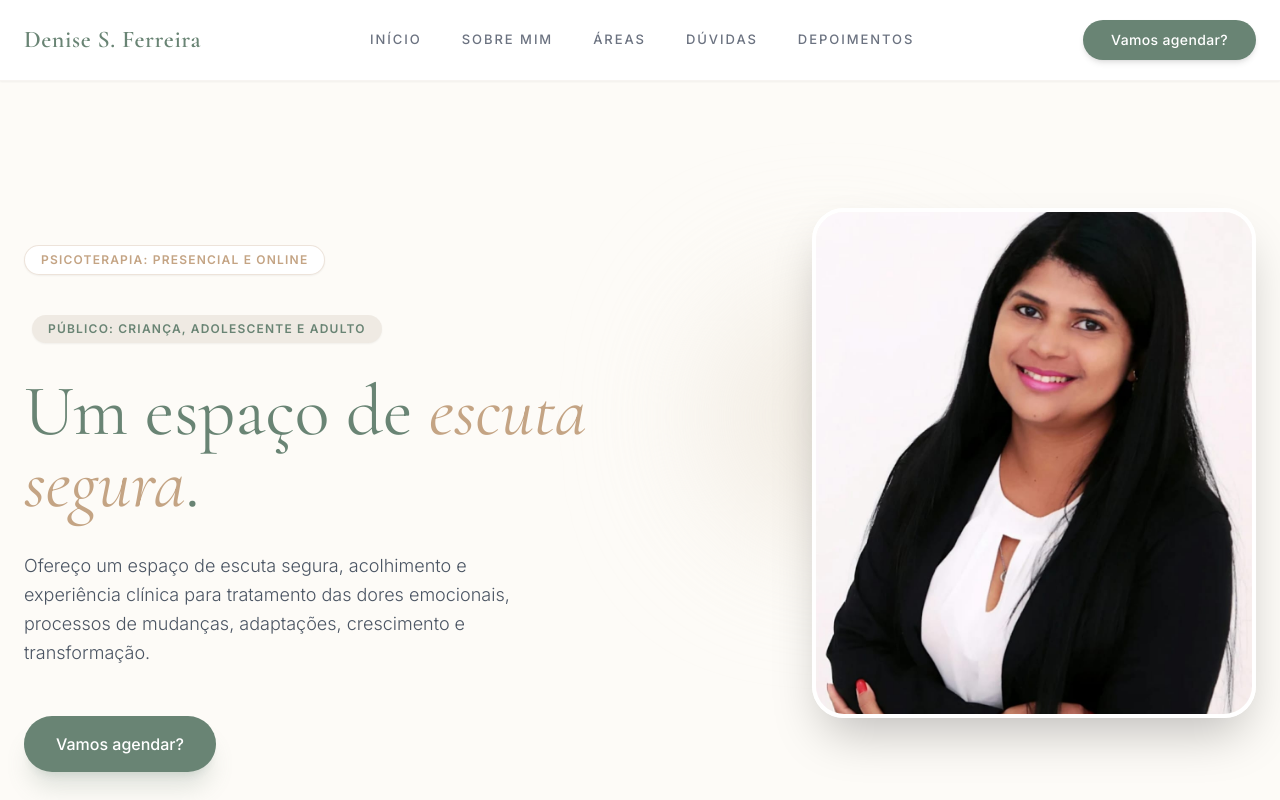
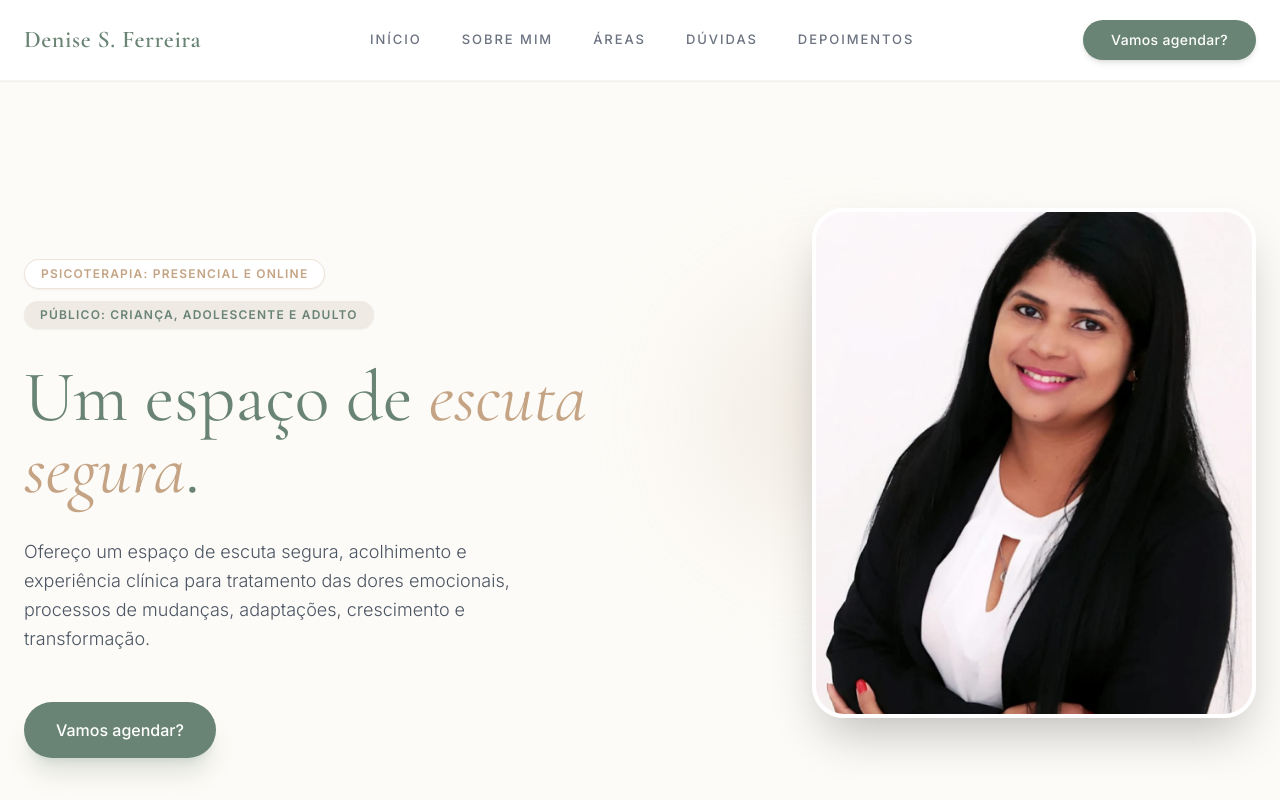
Before and after one commit to victorfstedesco/denise-ferreira.lp, a plain HTML site: page index.html in a window 1280 px wide. Shown: the top 800 px of the page. Drawn offline with nearby package versions, Linux system fonts and the light colour scheme.

Commit message:
refactor: update layout for psychotherapy and audience tags in index.html

```diff
--- a/index.html
+++ b/index.html
@@ -63,11 +63,13 @@
         <div class="max-w-7xl mx-auto px-6 grid lg:grid-cols-12 gap-12 items-center">
 
             <div class="lg:col-span-6 space-y-8 z-10 fade-in-up">
-                <div class="inline-block px-4 py-1.5 rounded-full border border-brand-secondary/30 bg-white text-xs font-semibold tracking-widest uppercase text-brand-secondary mb-2 shadow-sm">
-                    Psicoterapia: Presencial e Online
-                </div>
-                <div class="inline-block ml-2 px-4 py-1.5 rounded-full bg-brand-secondaryLight text-xs font-semibold tracking-widest uppercase text-brand-primary mb-2 shadow-sm">
-                    Público: Criança, adolescente e adulto
+                <div class="flex flex-wrap gap-3">
+                    <span class="inline-block px-4 py-1.5 rounded-full border border-brand-secondary/30 bg-white text-xs font-semibold tracking-widest uppercase text-brand-secondary shadow-sm">
+                        Psicoterapia: Presencial e Online
+                    </span>
+                    <span class="inline-block px-4 py-1.5 rounded-full bg-brand-secondaryLight text-xs font-semibold tracking-widest uppercase text-brand-primary shadow-sm">
+                        Público: Criança, adolescente e adulto
+                    </span>
                 </div>
 
                 <h1 class="text-5xl md:text-6xl lg:text-7xl font-serif leading-[1.1] text-brand-primary">
```
Also changed, not shown: 1 other file.
